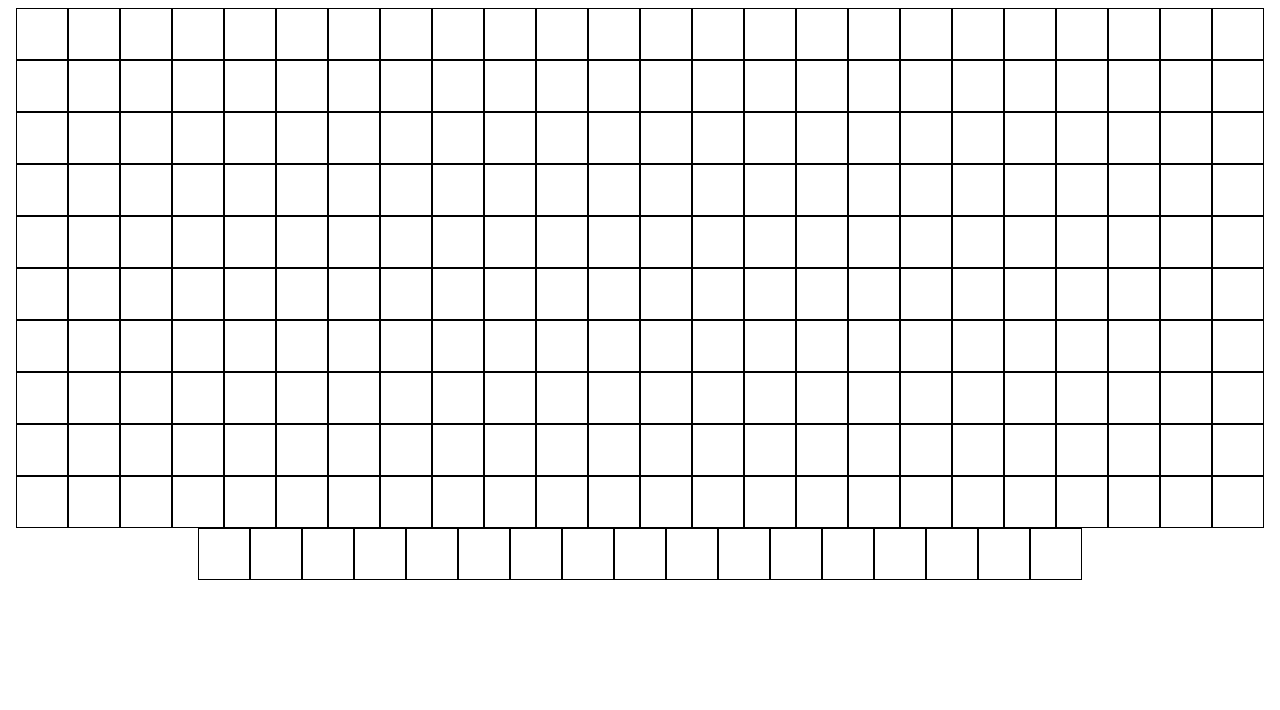
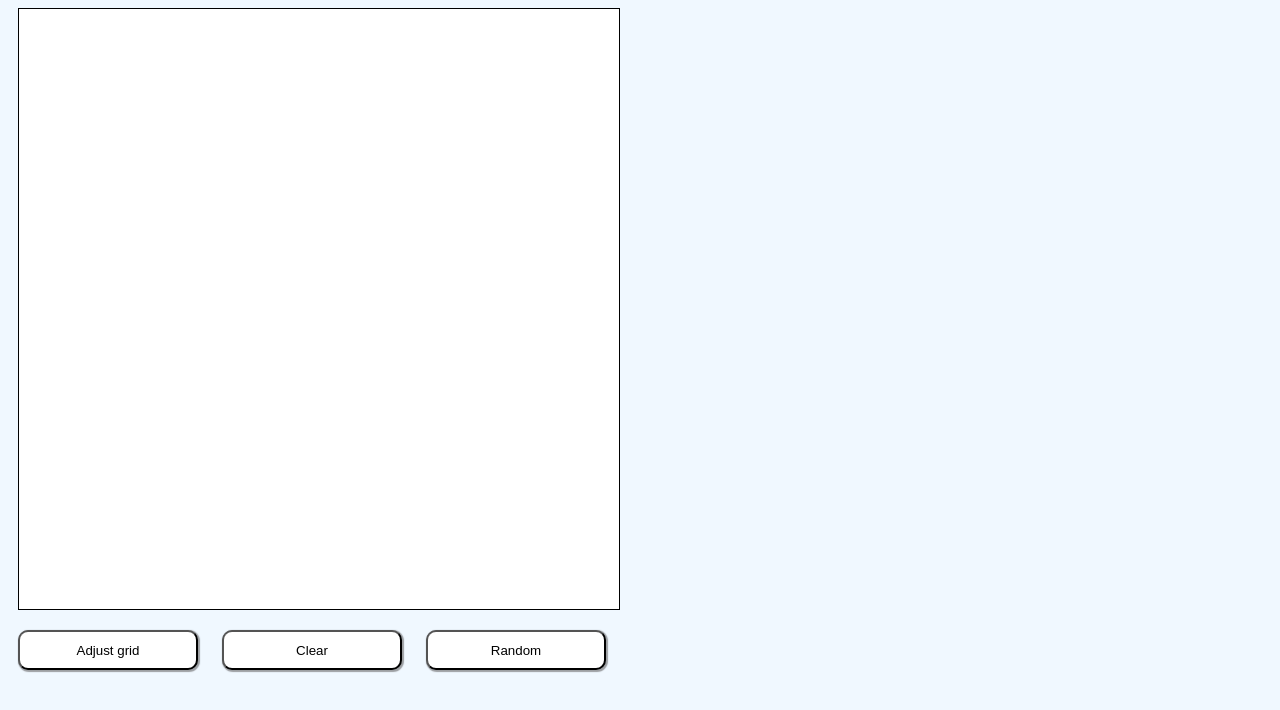
Before and after one commit to Ericx014/etch-a-sketch, a plain HTML site: page index.html in a window 1280 px wide. Drawn offline with Linux system fonts and the light colour scheme.

Commit message:
Added basic funcionalities

```diff
--- a/index.html
+++ b/index.html
@@ -7,8 +7,9 @@
     <title>Etch-a-sketch</title>
 </head>
 <body>
-    <div class="container">
-        <div class="square"></div>
-    </div>
+    <div class="grid-container"></div>
+    <button class="adjust-grid-button">Adjust grid</button>
+    <button class="clear-button">Clear</button>
+    <button class="random-color-button">Random</button>
 </body>
 </html>
--- a/script.js
+++ b/script.js
@@ -1,13 +1,82 @@
-const container = document.querySelector('.container');
+const container = document.querySelector('.grid-container');
+const DEFAULT_SIZE = 16;
+let mode = '';
 
-function createGrid(rows, cols) {
-    for (let i = 0; i < rows; i++) {
-        for (let j = 0; j < cols; j++) {
-            const square = document.createElement('div');
+let mouseDown = false;
+document.body.onmousedown = () => (mouseDown = true);
+document.body.onmouseup = () => (mouseDown = false);
+
+// Function to clearGrid
+function clearGrid(){
+    container.innerHTML = "";
+}
+
+// Function to create grid
+function createGrid(size) {
+
+    // Remove existing grid before generating new grid
+    clearGrid();
+
+    container.style.gridTemplateColumns = `repeat(${size}, 1fr)`
+    container.style.gridTemplateRows = `repeat(${size}, 1fr)`
+
+
+    for (let i=0; i< size*size; i++){
+        const square = document.createElement('div');
             square.classList.add('square');
+            container.addEventListener('mouseover', changeColor);
+            container.addEventListener('mousedown', changeColor);
             container.appendChild(square);
-        }
     }
 }
 
-createGrid(16, 16);
+// Action listener for button
+// Button to adjust grid size
+const adjustGridButton = document.querySelector('.adjust-grid-button');
+adjustGridButton.addEventListener('click', () => {
+
+    const squarePerSide = prompt("Enter number of squares per side: ");
+
+    if ((squarePerSide > 0) && (squarePerSide <= 100)){
+        createGrid(squarePerSide);
+        container.style.gridTemplateColumns = `repeat(${squarePerSide}, 1fr)`;
+    } else {
+        alert('Please enter a number from 1 to 100 only.');
+    }
+
+})
+
+function changeColor(e) {
+    if (e.type === 'mouseover' && !mouseDown) return;
+
+    if (e.type === 'mouseover' && mouseDown) {
+        e.target.style.backgroundColor = 'black';
+    }
+}
+
+const clearButton = document.querySelector(".clear-button");
+clearButton.addEventListener('click', () => {
+    const allSquare = document.querySelectorAll(".square");
+    allSquare.forEach((square) => {
+        square.style.backgroundColor = "white";
+    });
+});
+
+// const randomColorButton = document.querySelector(".random-color-button");
+// randomColorButton.addEventListener('Click', () => {
+
+// })
+
+// function modeSelector() {
+//     randomColorButton.addEventListener('Click', () => {
+//         mode = 'randomColor';
+//     })
+// }
+
+// function changeColor(){
+
+// }
+
+window.onload = () => {
+    createGrid(DEFAULT_SIZE);
+}
--- a/styles.css
+++ b/styles.css
@@ -1,21 +1,32 @@
 body {
-    align-items: center;
+    background-color: aliceblue;
 }
 
-.container {
-    width: auto;
-    height: auto;
-    display:flex;
-    flex-wrap: wrap;
-    flex-shrink: 0;
-    flex-grow: 0;
-    justify-content: center;
-    align-items: center;
+.grid-container {
+    display: grid;
+    width: 600px;
+    height: 600px;
+    margin: 0 10px 10px 10px;
+    background-color: white;
+    border: 1px solid black;
 }
 
 .square {
-    width: 50px;
-    height: 50px;
+    width: auto;
+    height: auto;
+    margin: 0;
+    padding: 0;
+}
+
+.square:hover {
+    background-color: lightgrey;
+}
+
+button {
+    height: 40px;
+    width: 180px;
+    border-radius: 10px;
+    margin: 10px;
     background-color: white;
-    border: 1px solid black;
+    box-shadow: 1px 1px 1px 1px rgba(74, 72, 72, 0.5);
 }
```
